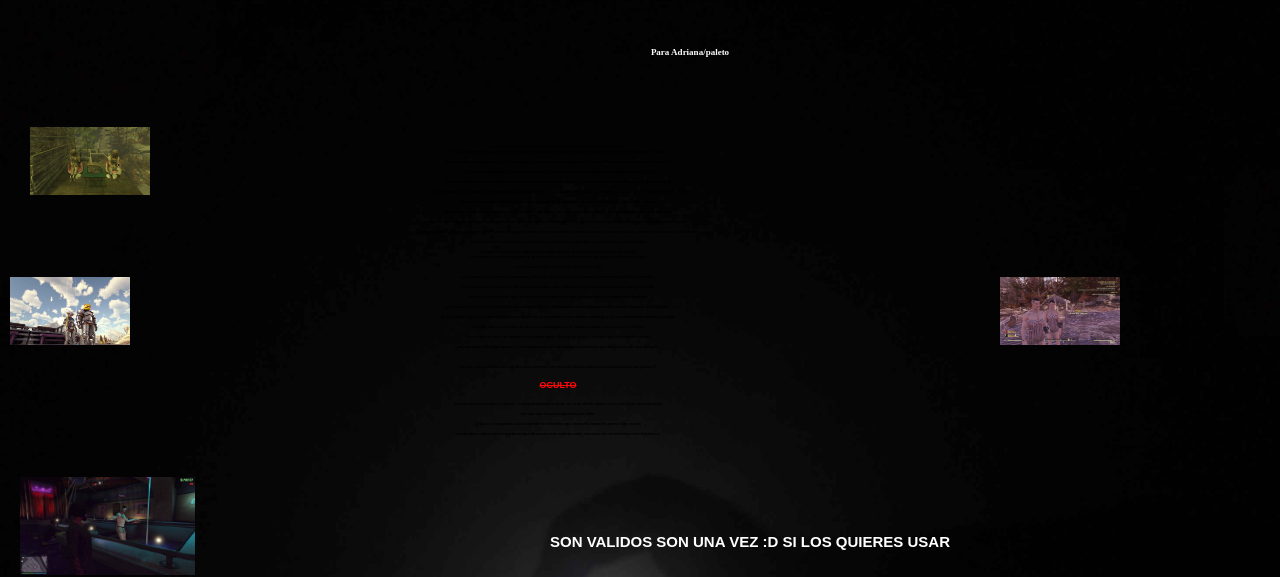
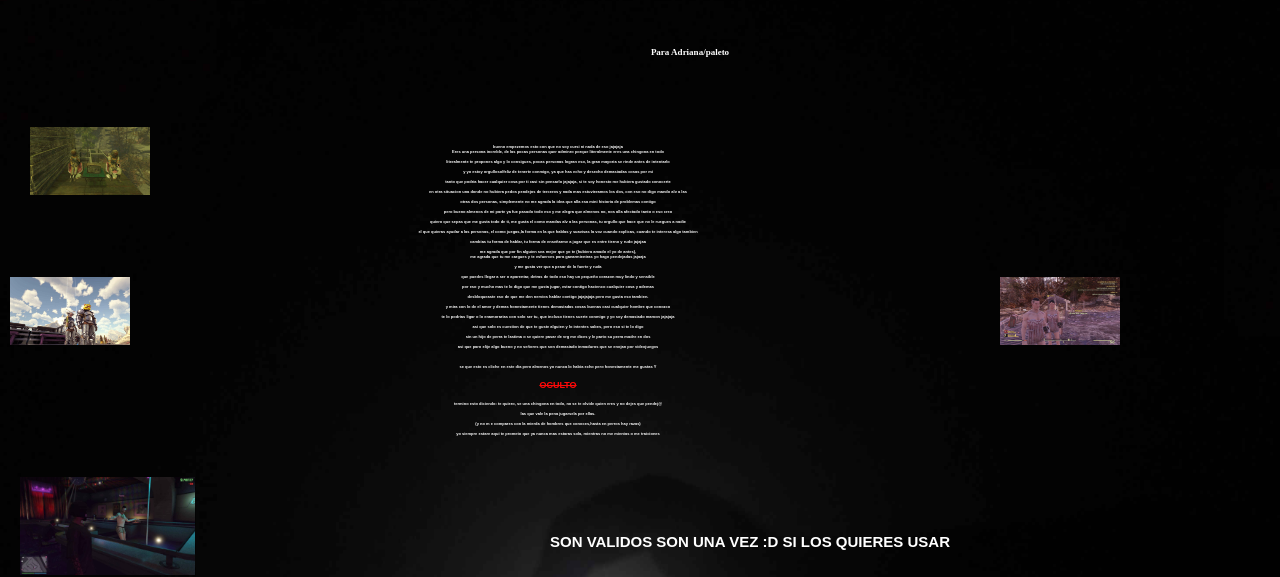
Before and after one commit to zack-ship/zack3end, a plain HTML site: page index.html in a window 1280 px wide. Shown: the part 223-800 px from the top of the page. Drawn offline with Linux system fonts and the light colour scheme.

Commit message:
Update style slayer 3.css

```diff
--- a/style slayer 3.css
+++ b/style slayer 3.css
@@ -41,7 +41,7 @@ body{background-image: url(io21.jpg);
     left: 50px;
     top:130px;
     font-family: fantasy;
-    color: rgbrgb(255, 255, 255);
+    color: rgb(255, 255, 255);
     text-align:center;
      align-items: center;
       justify-content: center;
```
